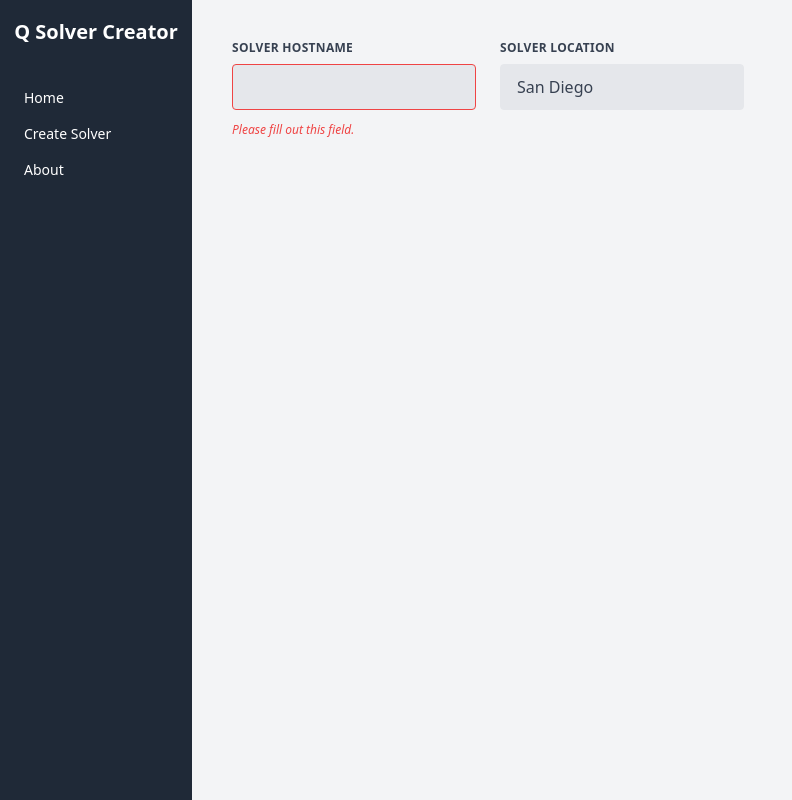
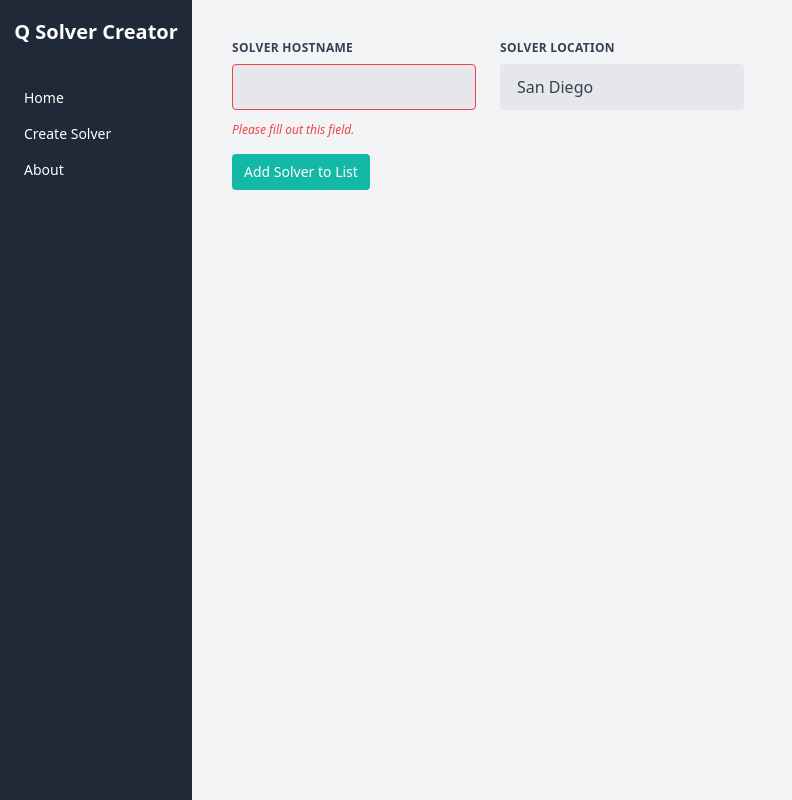
Before and after one commit to joshsimpsondev/solver-creator, a Next.js app: page /solvers in a window 1280 px wide. Shown: the whole page, without its empty margins (0-792 px from the left). Built offline with nearby package versions, Linux system fonts and the light colour scheme.

Commit message:
Delete database executable. Slight updates.

```diff
--- a/app/layout.tsx
+++ b/app/layout.tsx
@@ -1,11 +1,7 @@
 import type { Metadata } from "next";
 import { Inter } from "next/font/google";
-
-// These styles will apply to every route in the app
+import Link from "next/link";
 import "./globals.css";
-
-// This is for the navbar
-import Link from "next/link";
 
 const inter = Inter({ subsets: ["latin"] });
 
--- a/app/solvers/page.tsx
+++ b/app/solvers/page.tsx
@@ -1,7 +1,5 @@
-import Image from "next/image";
-
 async function getSolversList(){
-    const res = await fetch('https://127.0.0.1:8090/api/collections/solvers?page=1&perPage=30');
+    const res = await fetch('');
     const data = await res.json();
     return data?.items as any[];
 }
@@ -33,6 +31,13 @@ export default function SolverPage() {
                         <option>Seattle</option>
                     </select>
                 </div>
+                <div className="w-full md:w-1/2 px-3 py-4 mb-6 md:mb-0">
+                    <button
+                        className="flex-shrink-0 bg-teal-500 hover:bg-teal-700 border-teal-500 hover:border-teal-700 text-sm border-4 text-white py-1 px-2 rounded"
+                        type="button">
+                        Add Solver to List
+                    </button>
+                </div>
             </div>
         </form>
     );
```
Also changed, not shown: 2 other files (tests, documents, lock files or other folders).
